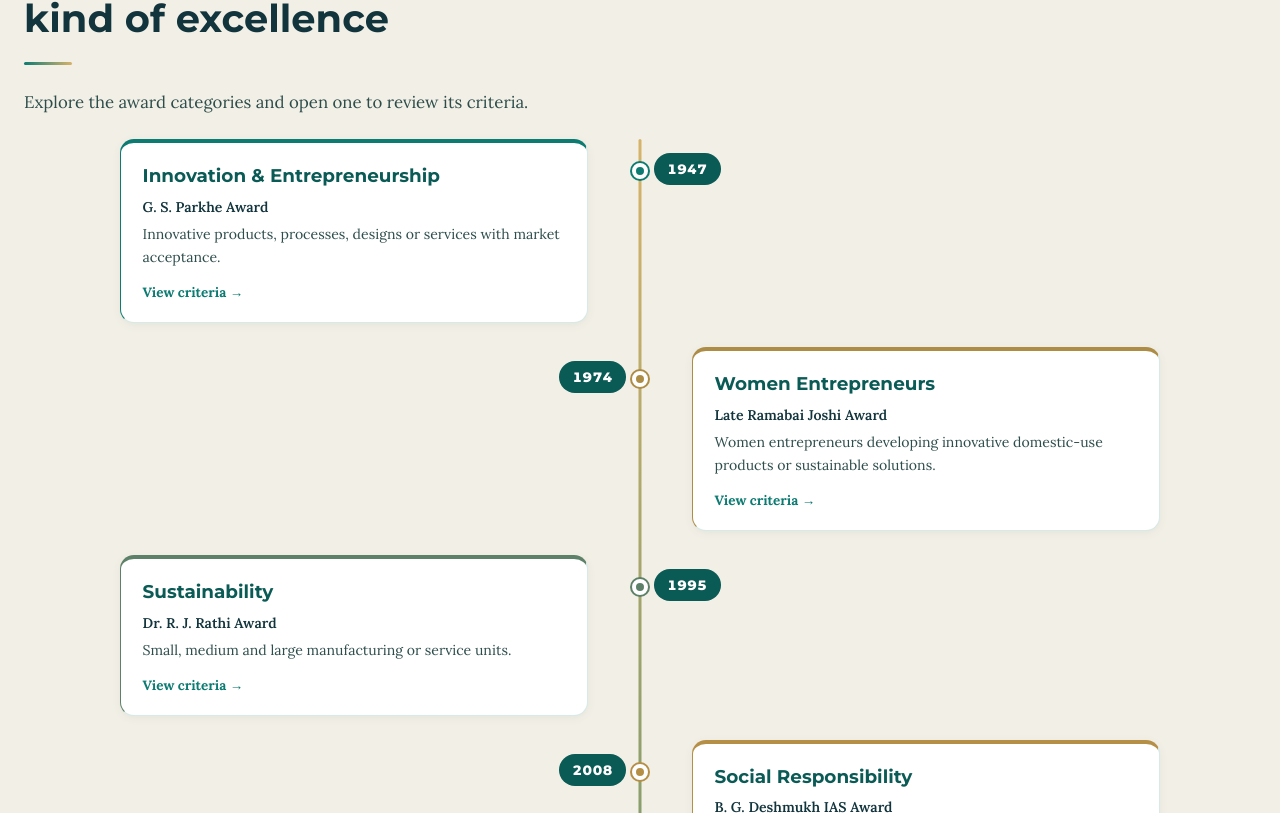
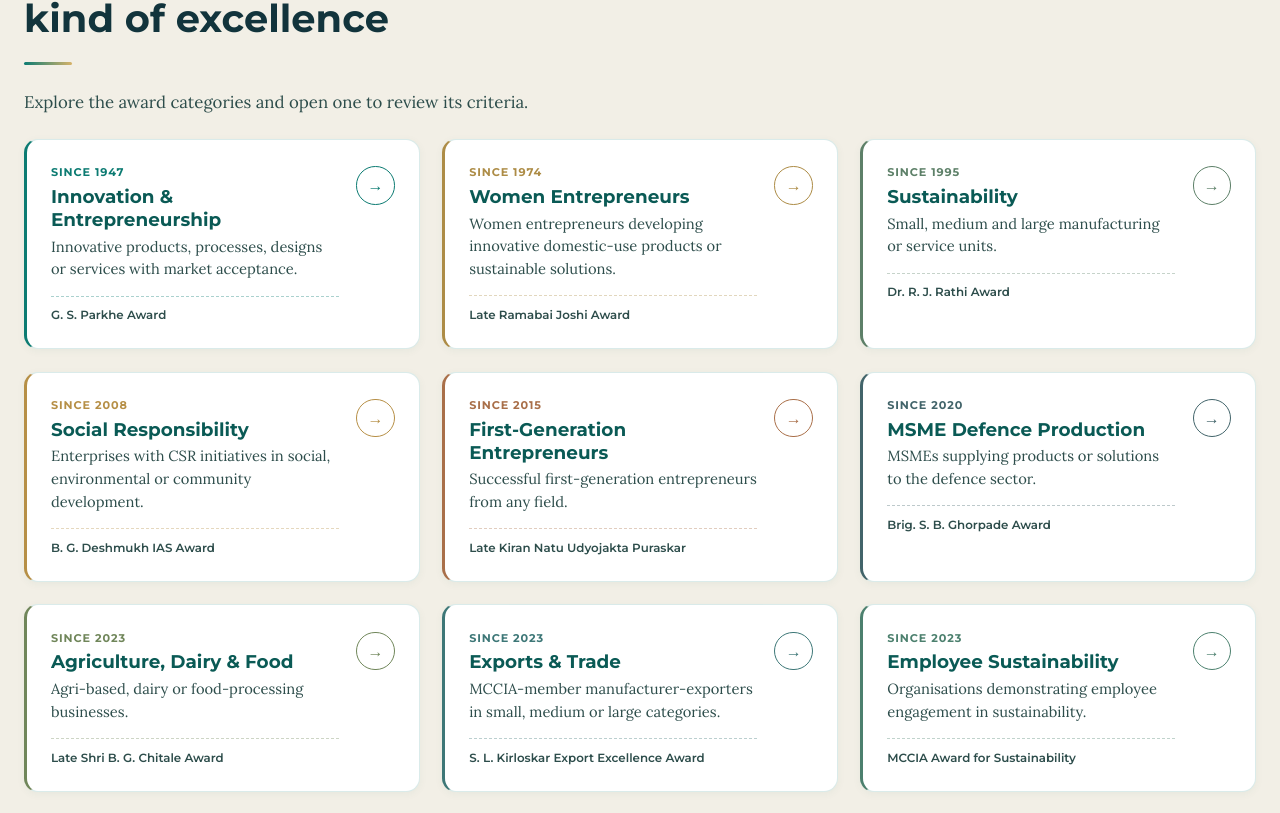
Before and after one commit to mcciaexplore-netizen/MCCIA-Awards-Page, a React (Vite) app in the folder frontend/: page / in a window 1280 px wide. Shown: the part 1367-2180 px from the top of the page. Built offline with nearby package versions, Linux system fonts and the light colour scheme.

Commit message:
Redesign home categories as 3-column cards and selection process as numbered 3x2 grid
Co-Authored-By: Claude Sonnet 5.5 <noreply@anthropic.com>

```diff
--- a/frontend/src/App.css
+++ b/frontend/src/App.css
@@ -835,40 +835,21 @@ ul, ol { list-style: none; }
 .process-list {
   display: grid;
   grid-template-columns: repeat(3, minmax(0, 1fr));
-  gap: 1.1rem;
+  gap: 1.25rem;
   margin-bottom: 2rem;
-}
-.process-list > .reveal {
-  position: relative;
-  min-width: 0;
-}
-.process-list > .reveal::after {
-  position: absolute;
-  display: grid;
-  width: 1.8rem;
-  height: 1.8rem;
-  place-items: center;
-  border: 1px solid var(--border-gold);
-  border-radius: 50%;
-  color: var(--blue-dark);
-  background: var(--bg-0);
-  font-family: 'Montserrat', sans-serif;
-  font-size: .95rem;
-  font-weight: 700;
-  line-height: 1;
-  pointer-events: none;
-}
+  counter-reset: none;
+}
+.process-list > .reveal { min-width: 0; display: flex; }
+.process-list > .reveal > li { flex: 1; display: flex; }
 .process-item {
-  min-height: 150px;
-  padding: 1.35rem 1.4rem;
-  border: 1px solid color-mix(in srgb, var(--process-accent, var(--blue)) 22%, transparent);
-  border-inline-start: 4px solid var(--process-accent, var(--blue));
-  border-radius: 10px;
-  background: var(--process-surface, #fff);
+  flex: 1;
+  padding: 1.4rem 1.5rem 1.6rem;
+  border: 1px solid color-mix(in srgb, var(--process-accent) 25%, transparent);
+  border-top: 4px solid var(--process-accent);
+  border-radius: 12px;
+  background: var(--process-surface);
   color: var(--text-1);
-  transition: transform var(--transition), box-shadow var(--transition), background-color var(--transition);
-}
-.process-list > .reveal:nth-child(-n+3) .process-item {
+  transition: transform var(--transition), box-shadow var(--transition);
   --process-accent: #0c7b72;
   --process-surface: #e8f1ef;
 }
@@ -881,80 +862,51 @@ ul, ol { list-style: none; }
   --process-accent: #b68f46;
   --process-surface: #f4eedf;
 }
+.process-head {
+  display: flex;
+  align-items: center;
+  justify-content: space-between;
+  margin-bottom: 1rem;
+}
+.process-num {
+  display: grid;
+  width: 2.4rem;
+  height: 2.4rem;
+  place-items: center;
+  border-radius: 50%;
+  color: #fff;
+  background: var(--process-accent);
+  font-family: 'Montserrat', sans-serif;
+  font-size: 1rem;
+  font-weight: 700;
+}
+.process-list > .reveal:first-child .process-num { color: #0c655e; }
+.process-phase {
+  padding: .2rem .7rem;
+  border: 1px solid color-mix(in srgb, var(--process-accent) 45%, transparent);
+  border-radius: 999px;
+  color: var(--process-accent);
+  font-family: 'Montserrat', sans-serif;
+  font-size: .66rem;
+  font-weight: 700;
+  letter-spacing: .08em;
+  text-transform: uppercase;
+}
+.process-list > .reveal:nth-child(n+4) .process-phase { color: #8f6f33; }
 .process-body h3 {
   margin-bottom: .45rem;
   color: var(--blue-dark);
-  font-size: 1rem;
+  font-size: 1.05rem;
   font-weight: 700;
   line-height: 1.35;
 }
 .process-list > .reveal:first-child .process-body h3 { color: #fff; }
-.process-body p { color: var(--text-2); font-size: .88rem; line-height: 1.6; }
+.process-body p { color: var(--text-2); font-size: .9rem; line-height: 1.6; }
 .process-list > .reveal:first-child .process-body p { color: rgba(255, 255, 255, .84); }
-@media (min-width: 1101px) {
-  .process-list > .reveal:nth-child(4) { grid-column: 3; grid-row: 2; }
-  .process-list > .reveal:nth-child(5) { grid-column: 2; grid-row: 2; }
-  .process-list > .reveal:nth-child(6) { grid-column: 1; grid-row: 2; }
-  .process-list > .reveal:nth-child(1)::after,
-  .process-list > .reveal:nth-child(2)::after {
-    content: '→';
-    top: 50%;
-    right: -.55rem;
-    z-index: 2;
-    transform: translate(50%, -50%);
-  }
-  .process-list > .reveal:nth-child(3)::after {
-    content: '↓';
-    top: 100%;
-    right: 50%;
-    bottom: -.95rem;
-    transform: translate(50%, -50%);
-  }
-  .process-list > .reveal:nth-child(4)::after,
-  .process-list > .reveal:nth-child(5)::after {
-    content: '←';
-    top: 50%;
-    left: -.55rem;
-    z-index: 2;
-    transform: translate(-50%, -50%);
-  }
-}
-@media (min-width: 769px) and (max-width: 1100px) {
-  .process-list { grid-template-columns: repeat(2, minmax(0, 1fr)); }
-  .process-list > .reveal:nth-child(1)::after,
-  .process-list > .reveal:nth-child(3)::after,
-  .process-list > .reveal:nth-child(5)::after {
-    content: '→';
-    top: 50%;
-    right: -.55rem;
-    z-index: 2;
-    transform: translate(50%, -50%);
-  }
-  .process-list > .reveal:nth-child(2)::after,
-  .process-list > .reveal:nth-child(4)::after {
-    content: '↙';
-    top: 100%;
-    left: .7rem;
-    bottom: -.95rem;
-    z-index: 2;
-    transform: translateY(-50%);
-  }
-}
-@media (max-width: 768px) {
-  .process-list { grid-template-columns: 1fr; }
-  .process-list > .reveal:not(:last-child)::after {
-    content: '↓';
-    bottom: -.9rem;
-    left: 50%;
-    z-index: 2;
-    transform: translateX(-50%);
-  }
-}
+@media (max-width: 900px) { .process-list { grid-template-columns: repeat(2, minmax(0, 1fr)); } }
+@media (max-width: 600px) { .process-list { grid-template-columns: 1fr; } }
 @media (hover: hover) and (pointer: fine) {
-  .process-item:hover {
-    transform: translateY(-3px);
-    box-shadow: 0 10px 24px rgba(12, 91, 85, .1);
-  }
+  .process-item:hover { transform: translateY(-3px); box-shadow: 0 10px 24px rgba(12, 91, 85, .1); }
 }
 .process-close {
   text-align: center; color: var(--blue-dark);
@@ -1982,6 +1934,8 @@ button:active, .btn-gold:active, .btn-ghost:active { transform: translateY(1px)
   grid-template-columns: repeat(3, minmax(0, 1fr));
   gap: .8rem;
 }
+@media (max-width: 1000px) { .home-category-grid { grid-template-columns: repeat(2, minmax(0, 1fr)); } }
+@media (max-width: 640px) { .home-category-grid { grid-template-columns: minmax(0, 1fr); } }
 .home-category-link {
   position: relative;
   display: grid;
@@ -2575,3 +2529,59 @@ input:focus, select:focus, textarea:focus { outline: none; border-color: var(--b
 
 .modal-head .modal-title { margin-bottom: .2rem; }
 .modal-subtitle { margin: 0 0 1rem; color: rgba(255,255,255,.85); font-size: .9rem; }
+
+/* Category cards: trophy tile, since label, tag title, eligibility summary */
+.home-category-grid { gap: 1.4rem; }
+.home-category-link {
+  min-height: 0;
+  grid-template-columns: 70px minmax(0, 1fr) auto;
+  align-items: start;
+  gap: 1.1rem;
+  padding: 1.5rem 1.5rem 1.4rem;
+  border-radius: 14px;
+  box-shadow: 0 2px 8px rgba(12, 91, 85, .05);
+}
+.home-category-image {
+  width: 70px; height: 70px; border-radius: 12px;
+  background: color-mix(in srgb, var(--tag-color) 12%, #fff);
+  border: 1px solid color-mix(in srgb, var(--tag-color) 22%, transparent);
+}
+.home-category-image .home-category-trophy { width: 46px; height: 46px; }
+.home-category-copy { gap: .3rem; }
+.home-category-tag { font-size: .7rem; letter-spacing: .08em; }
+.home-category-copy strong { font-size: 1.15rem; line-height: 1.25; -webkit-line-clamp: 3; }
+.home-category-desc { color: var(--text-2); font-size: .92rem; line-height: 1.55; }
+.home-category-arrow {
+  display: grid; width: 2.4rem; height: 2.4rem; place-items: center;
+  color: var(--tag-color); border: 1px solid var(--tag-color); border-radius: 50%;
+}
+@media (max-width: 480px) {
+  .home-category-link { grid-template-columns: 56px minmax(0, 1fr) auto; padding: 1.1rem; }
+  .home-category-image { width: 56px; height: 56px; }
+}
+.home-category-image .home-category-trophy { width: 100%; height: 100%; padding: 12px; background: none; border: 0; border-radius: 0; }
+.home-category-image { overflow: visible; }
+
+/* Category cards v3: distinct coloured icons, equal heights, award name footer */
+.home-category-grid > .reveal { display: flex; }
+.home-category-grid > .reveal > .home-category-link { flex: 1; }
+.home-category-image {
+  color: #fff;
+  background: var(--tag-color);
+  border: 0;
+  box-shadow: 0 4px 10px color-mix(in srgb, var(--tag-color) 30%, transparent);
+}
+.home-category-image svg { width: 34px; height: 34px; }
+.home-category-award {
+  margin-top: .6rem;
+  padding-top: .6rem;
+  border-top: 1px dashed color-mix(in srgb, var(--tag-color) 35%, transparent);
+  color: var(--text-2);
+  font-family: 'Montserrat', sans-serif;
+  font-size: .74rem;
+  font-weight: 600;
+}
+
+/* Category cards v4: no icon tile */
+.home-category-link { grid-template-columns: minmax(0, 1fr) auto; }
+@media (max-width: 480px) { .home-category-link { grid-template-columns: minmax(0, 1fr) auto; } }
--- a/frontend/src/App.jsx
+++ b/frontend/src/App.jsx
@@ -362,23 +362,23 @@ function AwardsPreview() {
           <p className="prose-text">Explore the award categories and open one to review its criteria.</p>
         </Reveal>
 
-        <ol className="award-timeline">
+        <div className="home-category-grid">
           {[...awardsData]
             .sort((x, y) => yearOf(x) - yearOf(y))
             .map((award, index) => (
-              <li key={award.id} className={index % 2 ? 'tl-right' : 'tl-left'} style={{ '--tag-color': award.tagColor }}>
-                <Reveal delay={index * 40}>
-                  <span className="timeline-year">{yearOf(award)}</span>
-                  <Link to={`/awards/${award.id}`} className="timeline-card">
+              <Reveal key={award.id} delay={index * 40}>
+                <Link to={`/awards/${award.id}`} className="home-category-link" style={{ '--tag-color': award.tagColor }}>
+                  <span className="home-category-copy">
+                    <span className="home-category-tag">{award.since}</span>
                     <strong>{award.tag}</strong>
-                    <span className="timeline-title">{award.title}</span>
-                    <span className="timeline-desc">{award.eligibilitySummary}</span>
-                    <span className="timeline-more">View criteria <span aria-hidden="true">→</span></span>
-                  </Link>
-                </Reveal>
-              </li>
+                    <span className="home-category-desc">{award.eligibilitySummary}</span>
+                    <span className="home-category-award">{award.title}</span>
+                  </span>
+                  <span className="home-category-arrow" aria-hidden="true">→</span>
+                </Link>
+              </Reveal>
             ))}
-        </ol>
+        </div>
       </div>
     </section>
   );
@@ -493,6 +493,10 @@ function Process() {
             <Reveal key={i} delay={i * 80}>
               <li className="process-item">
                 <div className="process-body">
+                  <div className="process-head">
+                    <span className="process-num" aria-hidden="true">{i + 1}</span>
+                    <span className="process-phase">{['Apply', 'Review', 'Review', 'Evaluate', 'Evaluate', 'Evaluate'][i]}</span>
+                  </div>
                   <h3>{s.title}</h3>
                   <p>{s.desc}</p>
                 </div>
```
